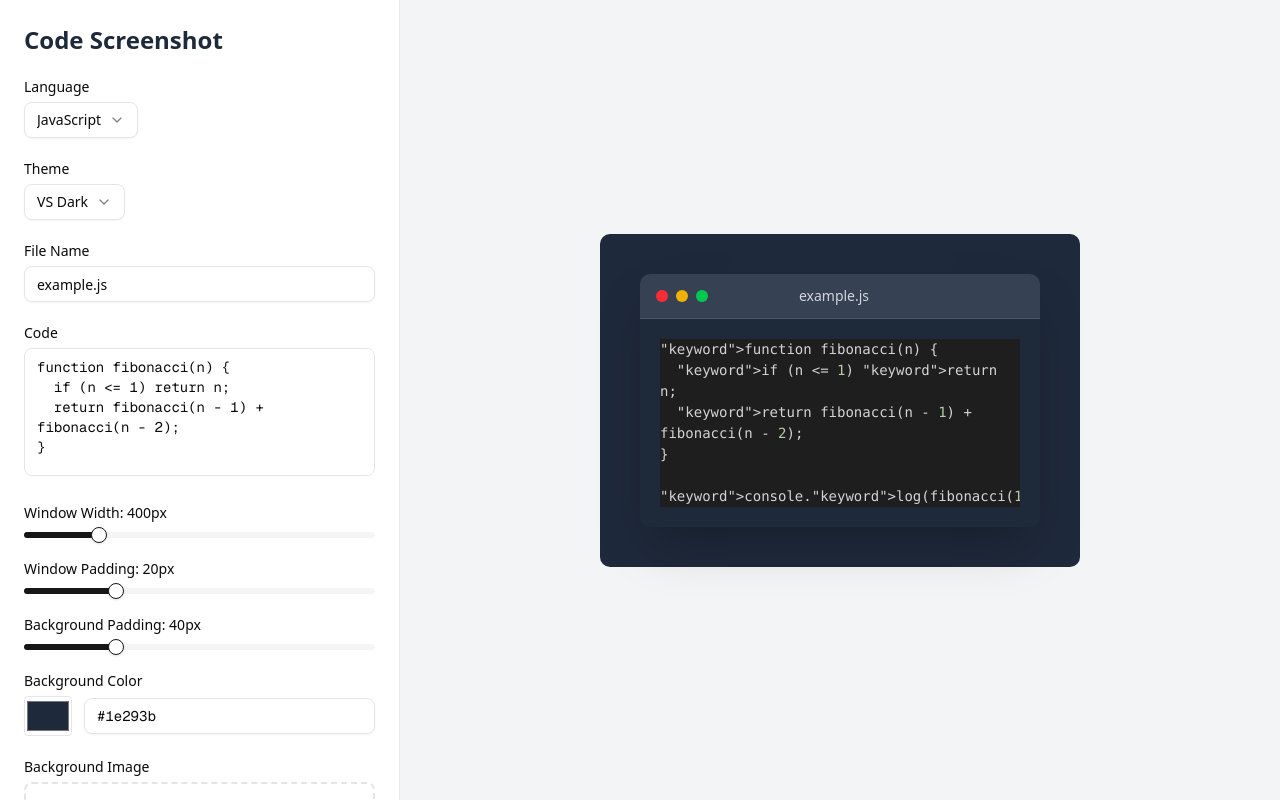
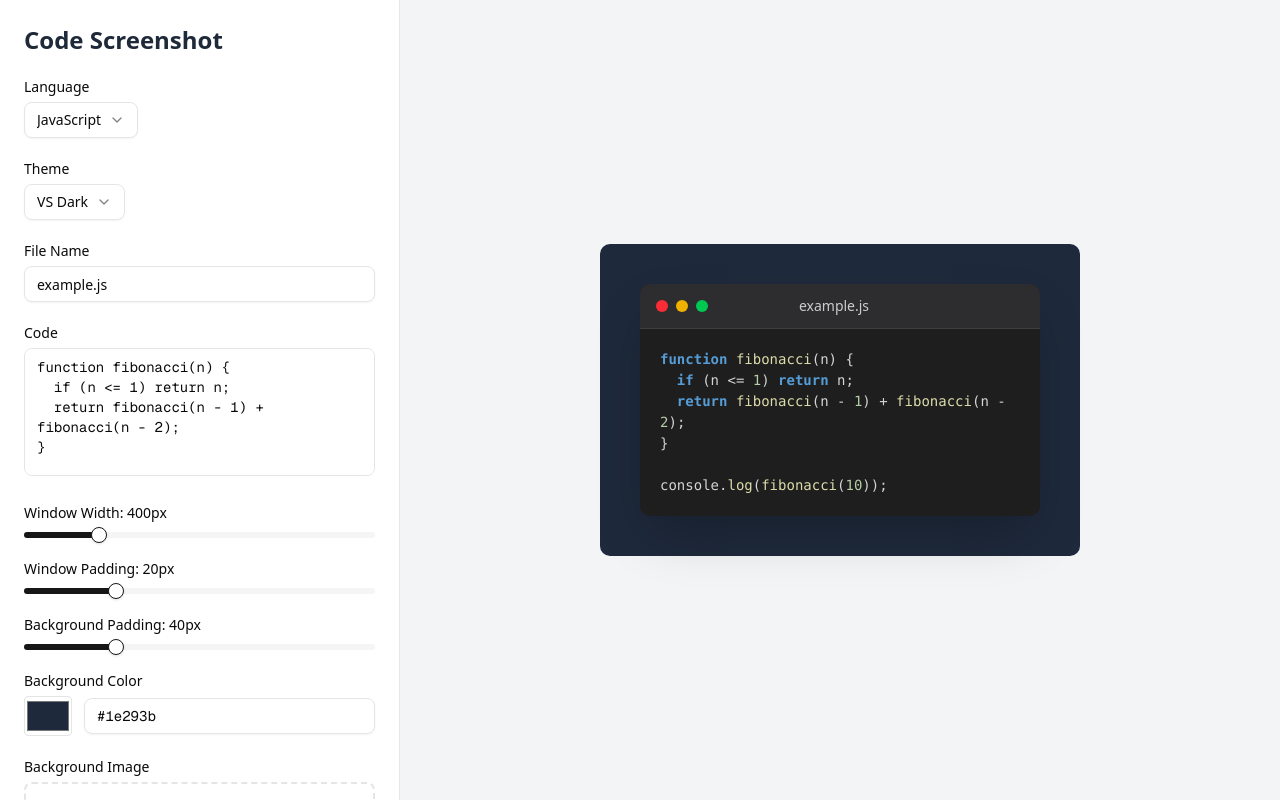
Before and after one commit to MadMaxMcKinney/gravshot-web, a Next.js app: page / in a window 1280 px wide. Built offline with nearby package versions, Linux system fonts and the light colour scheme.

Commit message:
functionality: fix highlighting, add more theming support

```diff
--- a/package.json
+++ b/package.json
@@ -12,10 +12,12 @@
     "@radix-ui/react-select": "^2.2.6",
     "@radix-ui/react-slider": "^1.3.6",
     "@radix-ui/react-slot": "^1.2.3",
+    "@types/prismjs": "^1.26.5",
     "class-variance-authority": "^0.7.1",
     "clsx": "^2.1.1",
     "lucide-react": "^0.541.0",
     "next": "15.5.0",
+    "prismjs": "^1.30.0",
     "react": "19.1.0",
     "react-dom": "19.1.0",
     "tailwind-merge": "^3.3.1"
--- a/src/components/CodePreview.tsx
+++ b/src/components/CodePreview.tsx
@@ -34,6 +34,7 @@ export default function CodePreview({ config }: CodePreviewProps) {
         <CodeWindow
           fileName={config.fileName}
           windowWidth={config.windowWidth}
+          theme={config.theme}
         >
           <SyntaxHighlighter
             language={config.language}
--- a/src/components/CodeWindow.tsx
+++ b/src/components/CodeWindow.tsx
@@ -2,19 +2,81 @@ interface CodeWindowProps {
     fileName: string;
     children: React.ReactNode;
     windowWidth: number;
+    theme: string;
 }
 
-export default function CodeWindow({ fileName, children, windowWidth }: CodeWindowProps) {
+const getThemeWindowColors = (theme: string) => {
+  const themeColors = {
+    'vs-dark': {
+      background: '#1e1e1e',
+      titlebar: '#2d2d30',
+      border: '#3e3e42',
+      text: '#cccccc'
+    },
+    'vs-light': {
+      background: '#ffffff',
+      titlebar: '#f3f3f3',
+      border: '#e5e5e5',
+      text: '#333333'
+    },
+    'github-dark': {
+      background: '#0d1117',
+      titlebar: '#21262d',
+      border: '#30363d',
+      text: '#f0f6fc'
+    },
+    'github-light': {
+      background: '#ffffff',
+      titlebar: '#f6f8fa',
+      border: '#d1d9e0',
+      text: '#24292f'
+    },
+    'monokai': {
+      background: '#272822',
+      titlebar: '#3e3d32',
+      border: '#49483e',
+      text: '#f8f8f2'
+    },
+    'dracula': {
+      background: '#282a36',
+      titlebar: '#44475a',
+      border: '#6272a4',
+      text: '#f8f8f2'
+    }
+  };
+  return themeColors[theme as keyof typeof themeColors] || themeColors['vs-dark'];
+};
+
+export default function CodeWindow({ fileName, children, windowWidth, theme }: CodeWindowProps) {
+    const colors = getThemeWindowColors(theme);
+
     return (
-        <div className="bg-gray-800 rounded-lg shadow-2xl overflow-hidden" style={{ width: windowWidth }}>
-            <div className="flex items-center justify-between px-4 py-3 bg-gray-700 border-b border-gray-600">
+        <div
+            className="rounded-lg shadow-2xl overflow-hidden"
+            style={{
+                width: windowWidth,
+                backgroundColor: colors.background
+            }}
+        >
+            <div
+                className="flex items-center justify-between px-4 py-3"
+                style={{
+                    backgroundColor: colors.titlebar,
+                    borderBottom: `1px solid ${colors.border}`
+                }}
+            >
                 <div className="flex items-center gap-2">
                     <div className="w-3 h-3 bg-red-500 rounded-full"></div>
                     <div className="w-3 h-3 bg-yellow-500 rounded-full"></div>
                     <div className="w-3 h-3 bg-green-500 rounded-full"></div>
                 </div>
 
-                <div className="text-sm text-gray-300 font-medium">{fileName}</div>
+                <div
+                    className="text-sm font-medium"
+                    style={{ color: colors.text }}
+                >
+                    {fileName}
+                </div>
 
                 <div className="w-16"></div>
             </div>
--- a/src/components/SyntaxHighlighter.tsx
+++ b/src/components/SyntaxHighlighter.tsx
@@ -1,3 +1,7 @@
+"use client";
+
+import { useEffect, useState } from 'react';
+
 interface SyntaxHighlighterProps {
   language: string;
   theme: string;
@@ -7,16 +11,16 @@ interface SyntaxHighlighterProps {
 
 const getLanguageClass = (language: string) => {
   const languageMap: { [key: string]: string } = {
-    javascript: 'language-javascript',
-    typescript: 'language-typescript',
-    python: 'language-python',
-    java: 'language-java',
-    cpp: 'language-cpp',
-    css: 'language-css',
-    html: 'language-html',
-    json: 'language-json'
+    javascript: 'javascript',
+    typescript: 'typescript',
+    python: 'python',
+    java: 'java',
+    cpp: 'cpp',
+    css: 'css',
+    html: 'markup',
+    json: 'json'
   };
-  return languageMap[language] || 'language-javascript';
+  return languageMap[language] || 'javascript';
 };
 
 const getThemeStyles = (theme: string) => {
@@ -49,38 +53,53 @@ const getThemeStyles = (theme: string) => {
   return themes[theme] || themes['vs-dark'];
 };
 
-const highlightSyntax = (code: string, language: string) => {
-  const keywords: { [key: string]: string[] } = {
-    javascript: ['function', 'const', 'let', 'var', 'if', 'else', 'for', 'while', 'return', 'console', 'log'],
-    typescript: ['function', 'const', 'let', 'var', 'if', 'else', 'for', 'while', 'return', 'interface', 'type', 'export'],
-    python: ['def', 'if', 'else', 'elif', 'for', 'while', 'return', 'import', 'from', 'class', 'print'],
-    java: ['public', 'private', 'class', 'interface', 'if', 'else', 'for', 'while', 'return', 'static', 'void'],
-    cpp: ['#include', 'int', 'void', 'if', 'else', 'for', 'while', 'return', 'cout', 'cin', 'std'],
-    css: ['color', 'background', 'margin', 'padding', 'border', 'width', 'height', 'display', 'flex'],
-    html: ['div', 'span', 'p', 'h1', 'h2', 'h3', 'a', 'img', 'ul', 'li', 'class', 'id'],
-    json: []
-  };
+export default function SyntaxHighlighter({ language, theme, code, padding = 20 }: SyntaxHighlighterProps) {
+  const [highlightedCode, setHighlightedCode] = useState('');
+  const themeStyles = getThemeStyles(theme);
+  const prismLanguage = getLanguageClass(language);
 
-  const languageKeywords = keywords[language] || keywords.javascript;
-  let highlightedCode = code;
+  useEffect(() => {
+    const loadPrism = async () => {
+      try {
+        // Dynamic import to avoid SSR issues
+        const Prism = (await import('prismjs')).default;
 
-  languageKeywords.forEach(keyword => {
-    const regex = new RegExp(`\\b${keyword}\\b`, 'g');
-    highlightedCode = highlightedCode.replace(regex, `<span class="keyword">${keyword}</span>`);
-  });
+        // Load required languages
+        await Promise.all([
+          import('prismjs/components/prism-javascript'),
+          import('prismjs/components/prism-typescript'),
+          import('prismjs/components/prism-python'),
+          import('prismjs/components/prism-java'),
+          import('prismjs/components/prism-css'),
+          import('prismjs/components/prism-markup'),
+          import('prismjs/components/prism-json'),
+        ]);
 
-  highlightedCode = highlightedCode.replace(/"([^"]*)"/g, '<span class="string">"$1"</span>');
-  highlightedCode = highlightedCode.replace(/'([^']*)'/g, '<span class="string">\'$1\'</span>');
-  highlightedCode = highlightedCode.replace(/\/\/.*$/gm, '<span class="comment">$&</span>');
-  highlightedCode = highlightedCode.replace(/\/\*[\s\S]*?\*\//g, '<span class="comment">$&</span>');
-  highlightedCode = highlightedCode.replace(/\b\d+\b/g, '<span class="number">$&</span>');
+        // Load C++ separately as it might cause issues
+        if (prismLanguage === 'cpp') {
+          try {
+            await import('prismjs/components/prism-cpp');
+          } catch (err) {
+            // Fallback to plain text for cpp if it fails
+            setHighlightedCode(code);
+            return;
+          }
+        }
 
-  return highlightedCode;
-};
+        if (Prism.languages[prismLanguage]) {
+          const highlighted = Prism.highlight(code, Prism.languages[prismLanguage], prismLanguage);
+          setHighlightedCode(highlighted);
+        } else {
+          setHighlightedCode(code);
+        }
+      } catch (error) {
+        // Fallback to plain text if highlighting fails
+        setHighlightedCode(code);
+      }
+    };
 
-export default function SyntaxHighlighter({ language, theme, code, padding = 20 }: SyntaxHighlighterProps) {
-  const themeStyles = getThemeStyles(theme);
-  const highlightedCode = highlightSyntax(code, language);
+    loadPrism();
+  }, [code, prismLanguage]);
 
   return (
     <div style={{ padding }}>
@@ -91,20 +110,32 @@ export default function SyntaxHighlighter({ language, theme, code, padding = 20
           line-height: 1.5;
           white-space: pre-wrap;
           overflow-x: auto;
+          margin: 0;
         }
-        .syntax-highlighter :global(.keyword) {
+
+        /* Custom theme colors */
+        .syntax-highlighter :global(.token.keyword) {
           color: ${theme === 'vs-light' || theme === 'github-light' ? '#0000ff' : '#569cd6'};
           font-weight: bold;
         }
-        .syntax-highlighter :global(.string) {
+        .syntax-highlighter :global(.token.string) {
           color: ${theme === 'vs-light' || theme === 'github-light' ? '#a31515' : '#ce9178'};
         }
-        .syntax-highlighter :global(.comment) {
+        .syntax-highlighter :global(.token.comment) {
           color: ${theme === 'vs-light' || theme === 'github-light' ? '#008000' : '#6a9955'};
           font-style: italic;
         }
-        .syntax-highlighter :global(.number) {
+        .syntax-highlighter :global(.token.number) {
           color: ${theme === 'vs-light' || theme === 'github-light' ? '#098658' : '#b5cea8'};
+        }
+        .syntax-highlighter :global(.token.function) {
+          color: ${theme === 'vs-light' || theme === 'github-light' ? '#795e26' : '#dcdcaa'};
+        }
+        .syntax-highlighter :global(.token.operator) {
+          color: ${theme === 'vs-light' || theme === 'github-light' ? '#000000' : '#d4d4d4'};
+        }
+        .syntax-highlighter :global(.token.punctuation) {
+          color: ${theme === 'vs-light' || theme === 'github-light' ? '#000000' : '#d4d4d4'};
         }
       `}</style>
       <pre
```
Also changed, not shown: 1 other file (tests, documents, lock files or other folders).
